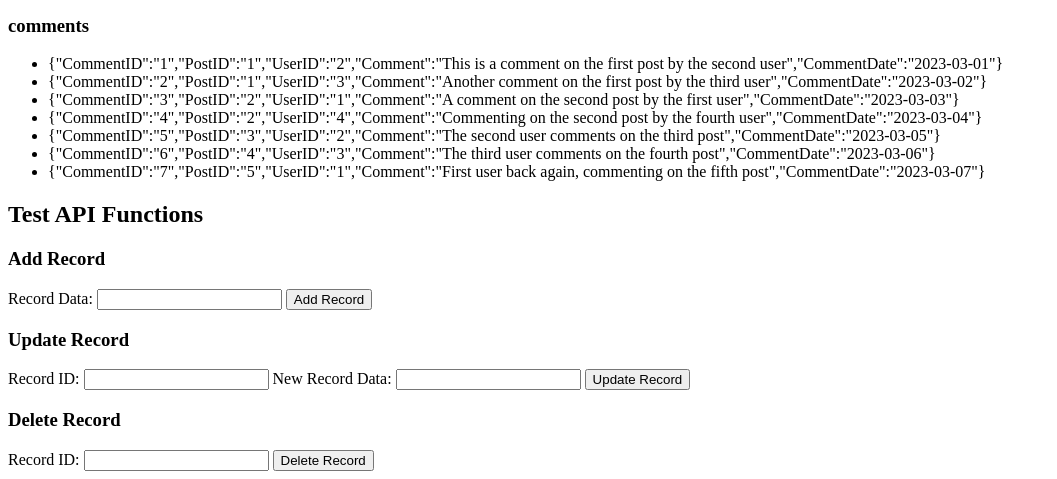
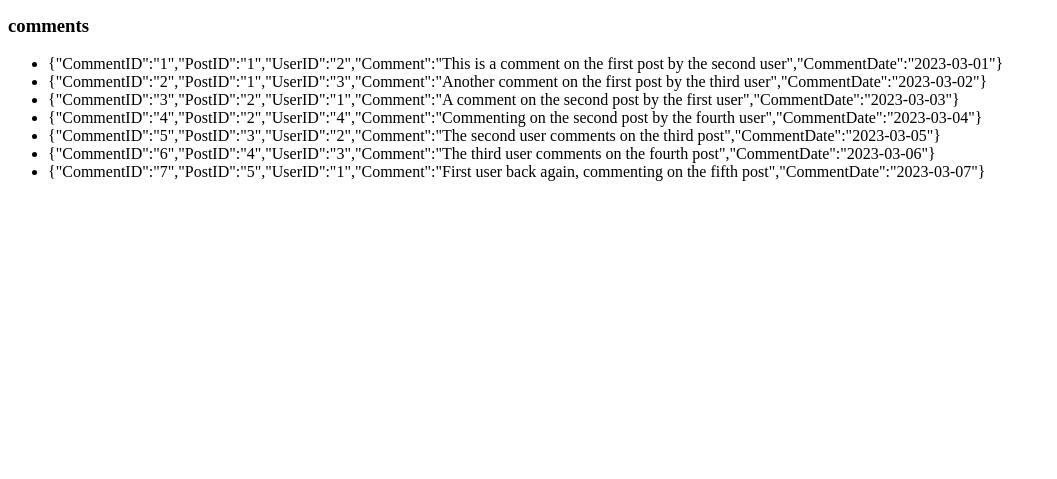
Before and after one commit to Zaikur/Scrum3, a PHP site: page /Provider_4/Testers/index.php in a window 1280 px wide. Shown: the part 483-962 px from the top of the page, without its empty margins (0-1057 px from the left). After the commit the page ends 664 px from the top, so only its background shows below. Run offline with PHP 8.4, Linux system fonts and the light colour scheme; data comes from the database, SQL or seed files in the repository.

Commit message:
Remove my mistake from random code not need

```diff
--- a/Scrum3_Team_4/Provider_4/Testers/index.php
+++ b/Scrum3_Team_4/Provider_4/Testers/index.php
@@ -27,37 +27,5 @@
         echo "</ul>";
     }
     ?>
-
-    <h2>Test API Functions</h2>
-    <form method="post" action="../Provider_4/Testers/API_4.php">
-        <h3>Add Record</h3>
-        <input type="hidden" name="action" value="add">
-        <input type="hidden" name="tableName" value="users">
-        <label for="add-record">Record Data:</label>
-        <input type="text" id="add-record" name="record">
-        <button type="submit">Add Record</button>
-    </form>
-
-    <form method="post" action="../Provider_4/Testers/API_4.php">
-        <h3>Update Record</h3>
-        <input type="hidden" name="action" value="update">
-        <input type="hidden" name="tableName" value="users">
-        <label for="update-id">Record ID:</label>
-        <input type="text" id="update-id" name="id">
-        <label for="update-record">New Record Data:</label>
-        <input type="text" id="update-record" name="record">
-        <button type="submit">Update Record</button>
-    </form>
-
-    <form method="post" action="../Provider_4/Testers/API_4.php">
-        <h3>Delete Record</h3>
-        <input type="hidden" name="action" value="delete">
-        <input type="hidden" name="tableName" value="users">
-        <label for="delete-id">Record ID:</label>
-        <input type="text" id="delete-id" name="id">
-        <button type="submit">Delete Record</button>
-    </form>
-
-
 </body>
 </html>
```
